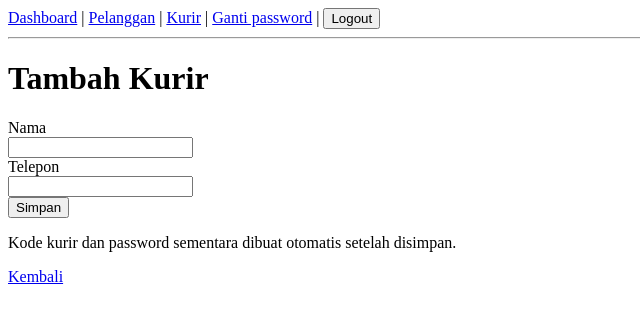
After one commit to Tiannn-r/PaketIN, a Laravel app: page /kurir/tambah in a window 1280 px wide. The commit adds this page. Shown: the top 323 px of the page, without its empty margins (0-640 px from the left). Run offline with Laravel 12, Linux system fonts and the light colour scheme; a user stored in the database is signed in; data comes from the database, SQL or seed files in the repository.

Commit message:
Menambah data master kurir, akun, reset password, dan perubahan status kurir

```diff
--- /dev/null
+++ b/app/Http/Controllers/KurirController.php
@@ -0,0 +1,111 @@
+<?php
+
+namespace App\Http\Controllers;
+
+use Illuminate\Http\Request;
+use App\Models\Kurir;
+use App\Rules\TeleponValid;
+use App\Support\Telepon;
+use Illuminate\Support\Facades\Hash;
+use Illuminate\Support\Str;
+
+class KurirController extends Controller
+{
+    public function index(){
+        $daftarKurir = Kurir::withCount([
+            'daftarPaket as jumlah_paket_dikirim' => fn ($query) => $query->where('status', 'Dikirim'),
+        ])->orderBy('kode')->get();
+
+        return view('kurir.index', compact('daftarKurir'));
+    }
+
+    public function create(){
+        return view('kurir.form', ['kurir' => new Kurir()]);
+    }
+
+    public function store(Request $request){
+        $dataKurir = $this->periksaInput($request);
+
+        $passwordSementara = Str::random(10);
+
+        $kurirBaru = kurir::create([
+            'kode' => $this->buatKodeKurirBerikutnya(),
+            'nama' => $dataKurir['nama'],
+            'telepon' => $dataKurir['telepon'],
+            'password' => Hash::make($passwordSementara),
+            'gantipassword' => true,
+            'status' => true,
+        ]);
+
+        return redirect()-> route('kurir.index')->with('akun_baru', [
+            'kode' => $kurirBaru->kode,
+            'password' => $passwordSementara,
+        ]);
+    }
+
+    public function edit(Kurir $kurir){
+        return view('kurir.form', compact('kurir'));
+    }
+
+    public function update(Request $request, Kurir $kurir){
+        $dataKurir = $this->periksaInput($request);
+
+        $kurir->update($dataKurir);
+
+        return redirect()-> route('kurir.index')->with('sukses', 'Data kurir berhasil di perbarui');
+    }
+
+    public function nonaktifkan(Kurir $kurir){
+        $jumlahPaketDikirim = $kurir->daftarPaket()->where('status', 'Dikirim')->count();
+
+        if($jumlahPaketDikirim > 0){
+            return back()->withErrors([
+                'kurir' => "Kurir {$kurir->kode} masih membawa {$jumlahPaketDikirim} paket berstatus Dikirim, jadi belum bisa untuk di nonaktifkan",
+            ]);
+        }
+
+        $kurir->update(['status' => false ]);
+
+        return back()->with('sukses', "Kurir {$kurir->kode} di nonaktifkan");
+    }
+
+    public function aktifkan(Kurir $kurir){
+        $kurir->update(['status' => true]);
+
+        return back()->with('sukses', "Kurir {$kurir->kode} diaktifkan kembali");
+    }
+
+    public function resetPassword(Kurir $kurir){
+        $passwordSementara = Str::random(10);
+
+        $kurir->update([
+            'password' => Hash::make($passwordSementara),
+            'gantipassword' => true,
+        ]);
+
+        return redirect()->route('kurir.index')->with('akun_baru', [
+            'kode' => $kurir->kode,
+            'password' => $passwordSementara,
+        ]);
+    }
+
+    private function periksaInput(Request $request): array{
+        $dataKurir = $request->validate([
+            'nama' => 'required|string|max:100',
+            'telepon' => ['required', new  TeleponValid],
+        ]);
+
+        $dataKurir['nama'] = mb_convert_case(trim($dataKurir['nama']), MB_CASE_TITLE);
+        $dataKurir['telepon'] = Telepon::rapikan($dataKurir['telepon']);
+
+        return $dataKurir;
+    }
+
+    private function buatKodeKurirBerikutnya(): string{
+        $nomorTerbesar = Kurir::pluck('kode')
+        ->map(fn ($kode) => (int) substr($kode, 4))
+        ->max() ?? 0;
+
+        return sprintf('KUR-%02d', $nomorTerbesar + 1);
+    }
+}
--- a/app/Models/Kurir.php
+++ b/app/Models/Kurir.php
@@ -7,4 +7,15 @@ use Illuminate\Database\Eloquent\Model;
 class Kurir extends Model
 {
     protected $table = 'kurir';
+    protected $fillable = ['kode', 'nama', 'telepon', 'password', 'gantipassword', 'status'];
+    protected $hidden = ['password'];
+
+    protected $casts = [
+        'status' => 'boolean',
+        'gantipassword' => 'boolean',
+    ];
+
+    public function daftarPaket(){
+        return $this->hasMany(Paket::class, 'id');
+    }
 }
--- /dev/null
+++ b/resources/views/kurir/form.blade.php
@@ -0,0 +1,27 @@
+@extends('layout.app')
+@section('judul', 'Form Kurir')
+@section('isi')
+    <h1>{{ $kurir->exists ? 'Ubah' : 'Tambah' }} Kurir</h1>
+
+    <form method="POST" action="{{ $kurir->exists ? route('kurir.update', $kurir) : route('kurir.store') }}">
+        @csrf
+        @if ($kurir->exists) @method('PUT') @endif
+
+        @if ($kurir->exists)
+            <p>Kode kurir: <strong>{{ $kurir->kode }}</strong></p>
+        @endif
+
+        <div><label>Nama</label><br>
+            <input type="text" name="nama" value="{{ old('nama', $kurir->nama) }}"></div>
+        <div><label>Telepon</label><br>
+            <input type="text" name="telepon" value="{{ old('telepon', $kurir->telepon) }}"></div>
+
+        <button type="submit">Simpan</button>
+    </form>
+
+    @unless ($kurir->exists)
+        <p>Kode kurir dan password sementara dibuat otomatis setelah disimpan.</p>
+    @endunless
+
+    <p><a href="{{ route('kurir.index') }}">Kembali</a></p>
+@endsection
--- a/resources/views/layout/app.blade.php
+++ b/resources/views/layout/app.blade.php
@@ -9,6 +9,7 @@
     <nav>
         <a href="{{ route('dashboard') }}">Dashboard</a> |
         <a href="{{ route('pelanggan.index') }}">Pelanggan</a> |
+        <a href="{{ route('kurir.index') }}">Kurir</a> |
         <a href="{{ route('password.ganti') }}">Ganti password</a> |
         <form method="POST" action="{{ route('logout') }}" style="display:inline">
             @csrf
--- a/routes/web.php
+++ b/routes/web.php
@@ -2,6 +2,8 @@
 
 use App\Http\Controllers\PelangganController;
 use App\Http\Controllers\AuthController;
+use App\Http\Controllers\KurirController;
+use App\Models\Kurir;
 use Illuminate\Routing\Route as RoutingRoute;
 use Illuminate\Support\Facades\Route;
 use SebastianBergmann\CodeCoverage\Report\Html\Dashboard;
@@ -30,13 +32,27 @@ Route::middleware('auth')->group(function (){
 
     Route::middleware('role:admin,manager')->group(function(){
         Route::get('/pelanggan', [PelangganController::class, 'index'])->name('pelanggan.index');
+        Route::get('/kurir', [KurirController::class, 'index'])->name('kurir.index');
     });
 
     Route::middleware('role:admin')->group(function (){
+
+        //pelanggan
         Route::get('/pelanggan/tambah', [PelangganController::class, 'create'])->name('pelanggan.create');
         Route::post('/pelanggan', [PelangganController::class, 'store'])->name('pelanggan.store');
         Route::get('/pelanggan{pelanggan}/ubah', [PelangganController::class, 'edit'])->name('pelanggan.edit');
         Route::put('/pelanggan{pelanggan}', [PelangganController::class, 'update'])->name('pelanggan.update');
+
+        //kurir
+        Route::get('/kurir/tambah', [KurirController::class, 'create'])->name('kurir.create');
+        Route::post('/kurir', [KurirController::class, 'store'])->name('kurir.store');
+        Route::get('/kurir/{kurir}/ubah', [KurirController::class, 'edit'])->name('kurir.edit');
+        Route::put('/kurir/{kurir}', [KurirController::class, 'update'])->name('kurir.update');
+        Route::post('/kurir/{kurir}/nonaktifkan', [KurirController::class, 'nonaktifkan'])->name('kurir.nonaktifkan');
+        Route::post('/kurir/{kurir}/aktifkan', [KurirController::class, 'aktifkan'])->name('kurir.aktifkan');
+        Route::post('/kurir/{kurir}/reset-password', [KurirController::class, 'resetPassword'])->name('kurir.reset');
     });
 
+
+
 });
```
Also changed, not shown: resources/views/kurir/index.blade.php (added, +56 -0 lines).
